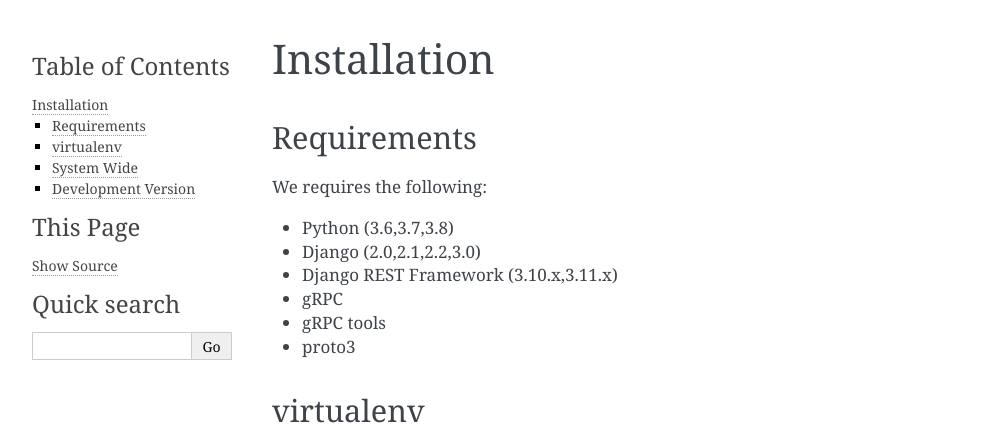
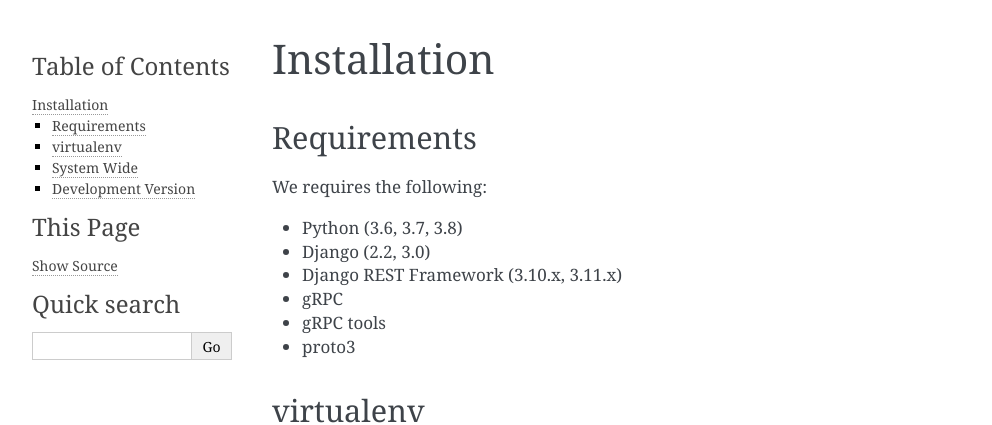
Before and after one commit to fengsp/django-grpc-framework, a Sphinx documentation site: the page built from docs/installation.rst, in a window 1280 px wide. Shown: the top 425 px of the page, without its empty margins (148-1140 px from the left). Built offline with Sphinx 7.4.7, drawn with Linux system fonts in a browser that asks for light colours.

```diff
--- a/docs/installation.rst
+++ b/docs/installation.rst
@@ -9,9 +9,9 @@ Requirements
 
 We requires the following:
 
-- Python (3.6,3.7,3.8)
-- Django (2.0,2.1,2.2,3.0)
-- Django REST Framework (3.10.x,3.11.x)
+- Python (3.6, 3.7, 3.8)
+- Django (2.2, 3.0)
+- Django REST Framework (3.10.x, 3.11.x)
 - gRPC
 - gRPC tools
 - proto3
```
Also changed, not shown: README.rst (+8 -0 lines).
